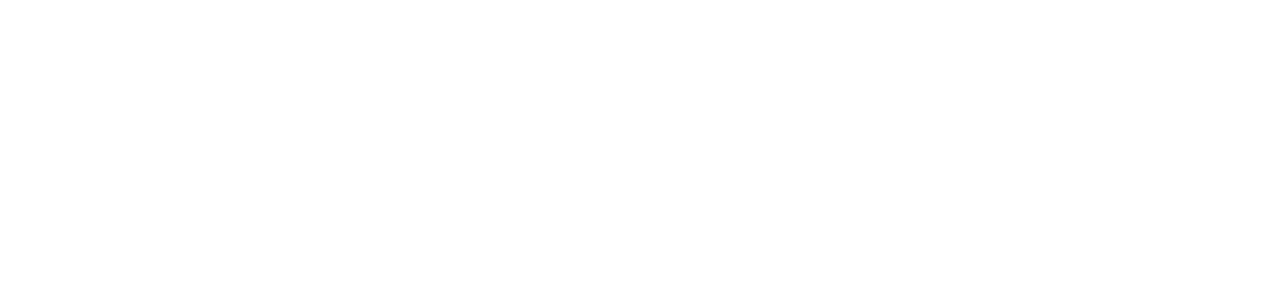
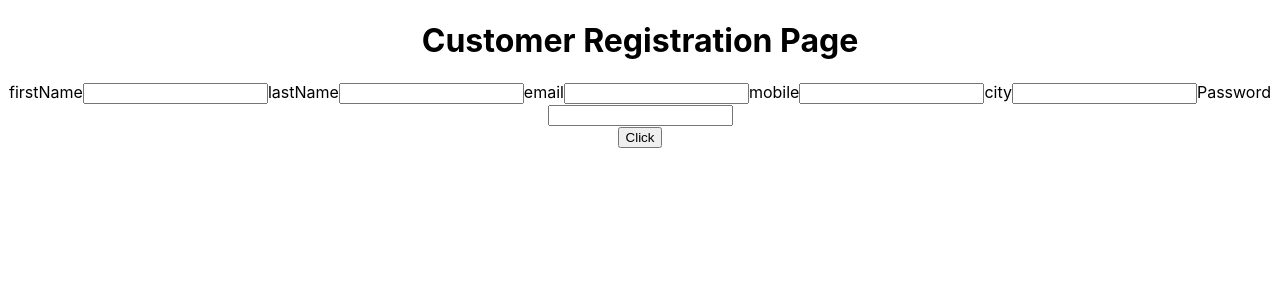
Before and after one commit to jr5g3OnlineCustomerService/OnlineCustomerService_React, a React (Create React App) app in the folder online_customer_service/: page /addCust in a window 1280 px wide. Shown: the top 300 px of the page. Built offline with nearby package versions, Linux system fonts and the light colour scheme.

Commit message:
customer registration and login added

```diff
--- a/online_customer_service/src/App.js
+++ b/online_customer_service/src/App.js
@@ -6,6 +6,8 @@
 import AddDepartment from './component/AddDepartment';
 import ViewAllDepartments from './component/ViewAllDepartments';
 import DeleteDepartment from './component/DeleteDepartment';
+import CustomerLogin from './component/CustomerLogin';
+import RegisterCustomer from './component/RegisterCustomer';
 import './App.css';
 function App() {
   return (
@@ -18,6 +20,8 @@
           <Route path="/dept" exact component={AddDepartment}></Route>
           <Route path="/alldept" exact component={ViewAllDepartments}></Route>
           <Route path="/dept/:id" exact component={DeleteDepartment}></Route>
+          <Route path="/customer" exact component={CustomerLogin}></Route>
+          <Route path="/addCust" exact component={RegisterCustomer}></Route>
         </Switch>
       </Router>
     </div>
--- /dev/null
+++ b/online_customer_service/src/component/CustomerLogin.js
@@ -0,0 +1,56 @@
+import React,{ Component } from 'react';
+import {connect} from 'react-redux';
+import {bindActionCreators} from 'redux';
+import * as CustomerAction from '../store/actions/CustomerAction';
+import {Redirect} from 'react-router-dom';
+
+class CustomerLogin extends Component {
+constructor(props){
+super(props)
+this.state={
+       email:'',
+       password:''
+       }
+}
+    validation=(usr)=>{
+    let payload={
+       email:this.state.email,
+       password:this.state.password
+    }
+      this.props.CustomerAction.LoginValidate(payload);
+      usr.preventDefault();
+}
+onChange=(obj)=>this.setState({[obj.target.name]:obj.target.value});
+render(){
+    let login=this.props.login;
+    console.log("inside render method"+login);
+    if(login!==undefined){
+
+      alert("Success");
+    }
+return(
+<div class="row">
+            <div class="col-sm-4">
+                <img src="login.png" width="100%"></img>
+            </div>
+            <div className="col-sm-8">
+          <h1>Customer Login Page</h1>
+         <input type="text" name="email" placeholder="Email" value={this.state.email} onChange={this.onChange}></input>
+         <input type="text" name="password" placeholder="Password" value={this.state.password} onChange={this.onChange}></input><br></br>
+         <button className="btn btn-success" onClick={this.validation} style={{background:'#6C63FF'}}>Login</button>
+        </div>
+     </div>
+    );
+  }
+}
+function mapStateToProps(state){
+return{
+  custlogin: state.CustomerReducer.custlogin
+  };
+}
+function mapDispatchToProps(dispatch){
+return{
+CustomerAction: bindActionCreators(CustomerAction,dispatch)
+   };
+}
+export default connect(mapStateToProps,mapDispatchToProps)(CustomerLogin);
--- /dev/null
+++ b/online_customer_service/src/component/RegisterCustomer.js
@@ -0,0 +1,69 @@
+import React,{ Component } from 'react';
+import {connect} from 'react-redux';
+import { bindActionCreators } from 'redux';
+import * as CustomerAction from '../store/actions/CustomerAction'
+import {Redirect} from 'react-router-dom';
+
+class RegisterCustomer extends Component{
+    constructor(props){
+        super(props)
+        this.state={
+            firstName : '',
+            lastName : '',
+            email :'',
+            mobile:'',
+            city:'',
+            password:''
+        }
+        this.custRegistration = this.custRegistration.bind(this);
+    }
+    custRegistration = (creg)=>{
+        let payload = {
+            firstName : this.state.firstName,
+            lastName : this.state.lastName,
+            email : this.state.email,
+            mobile:this.state.mobile,
+            city:this.state.city,
+            password:this.state.password
+        }
+        this.props.CustomerAction.regiserCustomer(payload);
+    }
+    onChange=(obj)=>this.setState({[obj.target.name]:obj.target.value});
+    render(){
+        return(
+        <div>
+            <h1>Customer Registration Page</h1>
+            <form>
+                <div className="form-group">
+                    <label>firstName</label>
+                    <input type="text" name="firstName" value={this.state.firstName} className="form-control" onChange={this.onChange}></input>
+
+                    <label>lastName</label>
+                    <input type="text" name="lastName" value={this.state.lastName} className="form-control" onChange={this.onChange}></input>
+                    <label>email</label>
+                    <input type="text" name="email" value={this.state.email} className="form-control" onChange={this.onChange}></input>
+                    <label>mobile</label>
+                    <input type="text" name="mobile" value={this.state.mobile} className="form-control" onChange={this.onChange}></input>
+                    <label>city</label>
+                    <input type="text" name="city" value={this.state.city} className="form-control" onChange={this.onChange}></input>
+                    <label>Password</label>
+                    <input type="text" name="password" value={this.state.password} className="form-control" onChange={this.onChange}></input>
+                </div>
+                <button className="btn btn-sucess" onClick={this.custRegistration}>Click</button>
+            </form>
+        </div>
+        );
+    }
+}
+function mapStateToProps(state){
+    return{
+        customerReg : state.CustomerReducer.customerReg
+    };
+}
+function mapDispatchToProps(dispatch){
+    return{
+        CustomerAction:bindActionCreators(CustomerAction,dispatch)
+    };
+
+}
+export default connect(mapStateToProps,mapDispatchToProps)(RegisterCustomer);
--- /dev/null
+++ b/online_customer_service/src/store/actions/CustomerAction.js
@@ -0,0 +1,61 @@
+import axios from 'axios';
+const CUSTLOGINURL="http://localhost:8889/customer";
+
+export const loginSuccess=(login)=>{
+  console.log("inside login success");
+  console.log(login);
+  return{
+        type:'CUSTOMER_LOGIN_SUCCESS',login
+}
+};
+export const loginValidate=(payload) =>{
+console.log("inside loginvalidate method");
+let data={
+  email:payload.email,
+  password:payload.password
+}
+return(dispatch)=>{
+    return axios.post(CUSTLOGINURL+"/login",data)
+    .then(Response =>{
+        localStorage.setItem("login",JSON.stringify(Response.data));
+        console.log("api call");
+        dispatch(loginSuccess(Response.data));
+    })
+    .catch(Error=>{
+        console.log("error");
+        throw(Error);
+    });
+};
+};
+export const registrationSucess=()=>{
+  console.log("inside registrationSucess method");
+  alert("User registered successfully");
+  window.location.href="/";
+  return{
+      type:'CUST_REGN_SUCCESS'
+  }
+};
+export const registerCustomer=(payload)=>{
+  console.log("inside register user method");
+  let data={
+      firstName :payload.firstName,
+      lastName : payload.lastName,
+      email : payload.email,
+      mobile:payload.mobile,
+      city:payload.city,
+      password:payload.password
+  }
+  return(dispatch)=>{
+      return axios.post(CUSTLOGINURL+"/addCustomer",data)
+      .then(Response =>{
+          //localStorage.setItem("register",JSON.stringify(Response.data));
+          console.log("api call");
+          dispatch(registrationSucess());
+      })
+      .catch(Error=>{
+          console.log("error");
+          throw(Error);
+      });
+  };
+
+};
--- /dev/null
+++ b/online_customer_service/src/store/reducers/CustomerReducer.js
@@ -0,0 +1,21 @@
+const initialState={
+    custlogin: undefined,
+    customerReg: undefined
+}
+export default function CustomerReducer(state=initialState,action){
+    switch(action.type){
+        case 'CUSTOMER_LOGIN_SUCCESS':
+            return{
+                ...state,
+                custlogin : action.custlogin
+
+            };
+            case 'CUST_REGN_SUCCESS':
+                return{
+                    ...state,
+                    customerReg : action.customerReg
+                };
+            default:
+                return state
+        }
+    };
--- a/online_customer_service/src/store/reducers/RootReducer.js
+++ b/online_customer_service/src/store/reducers/RootReducer.js
@@ -1,8 +1,9 @@
 import {combineReducers} from 'redux';
 import LoginReducer from './LoginReducer';
 import DepartmentReducer from './DepartmentReducer'
+import CustomerReducer from './CustomerReducer'
 
 const RootReducer = combineReducers({
-    LoginReducer,DepartmentReducer
+    LoginReducer,DepartmentReducer,CustomerReducer
 });
 export default RootReducer;
```
